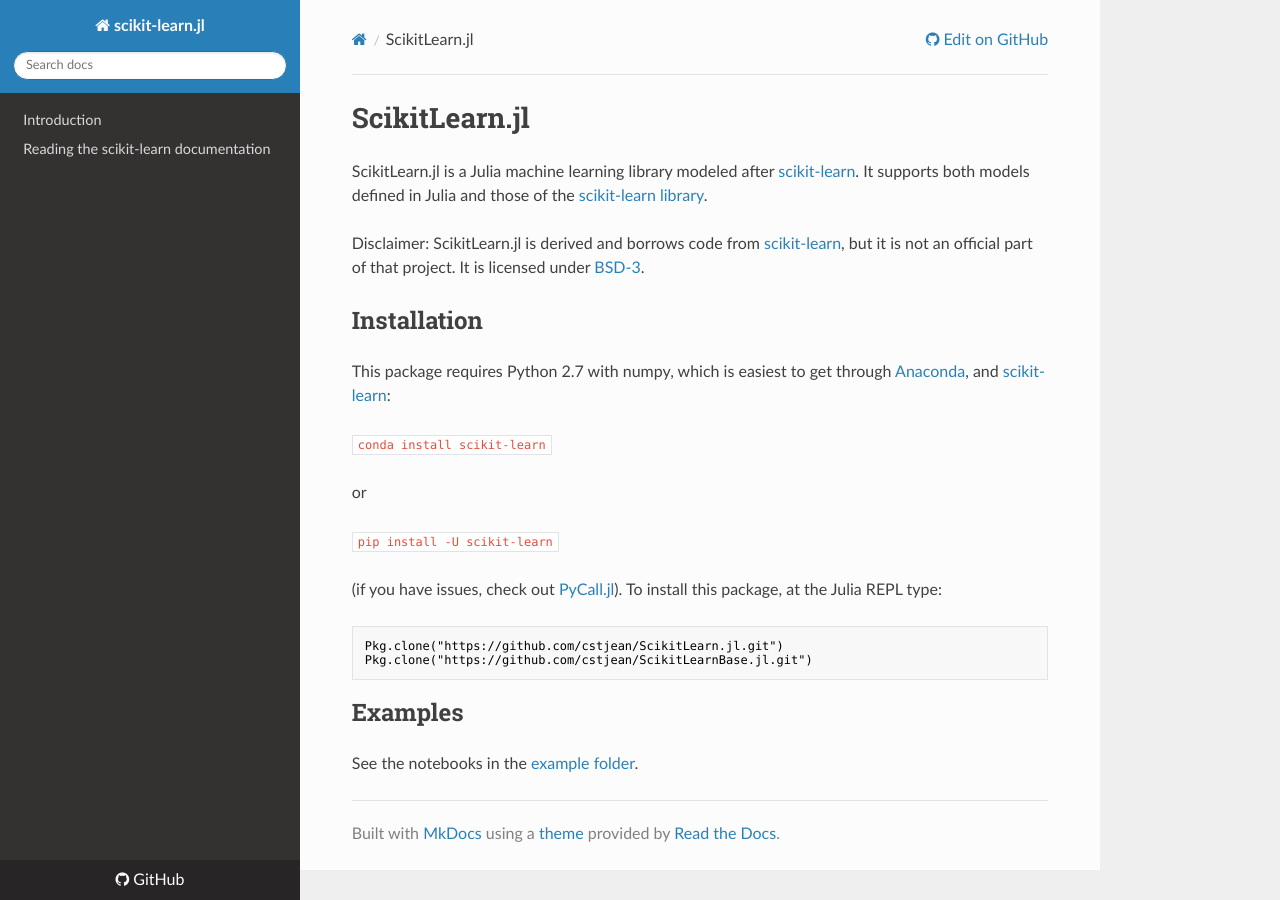
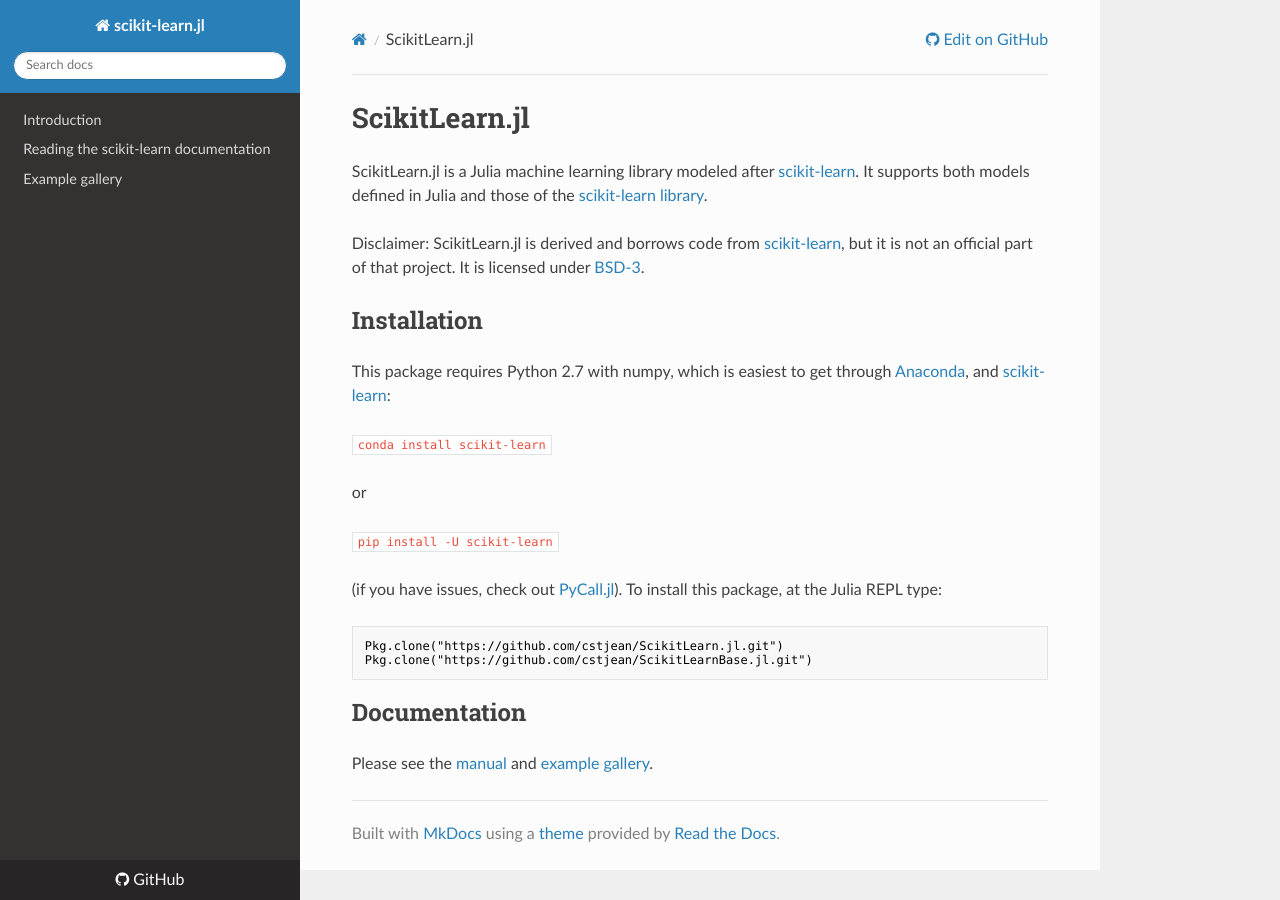
Before and after one commit to cstjean/ScikitLearn.jl, an MkDocs documentation site: the page built from docs/README_text.md, in a window 1280 px wide. Built offline with MkDocs 1.6.1, drawn with Linux system fonts in a browser that asks for light colours; nearby versions of some CDN libraries; old or Windows-style settings are respelled for this version of MkDocs.

Commit message:
Improved README

````diff
--- a/docs/README_text.md
+++ b/docs/README_text.md
@@ -26,6 +26,7 @@
 Pkg.clone("https://github.com/cstjean/ScikitLearnBase.jl.git")
 ```
 
-## Examples
+## Documentation
 
-See the notebooks in the [example folder](examples/).
+Please see the [manual](http://scikitlearnjl.readthedocs.org/en/latest/) and
+[example gallery](examples/).
--- a/mkdocs.yml
+++ b/mkdocs.yml
@@ -7,3 +7,4 @@
 pages:
 - Introduction: index.md
 - Reading the scikit-learn documentation: python.md
+- Example gallery: examples.md
````
Also changed, not shown: TODO.md (+0 -2 lines), 1 other file.
